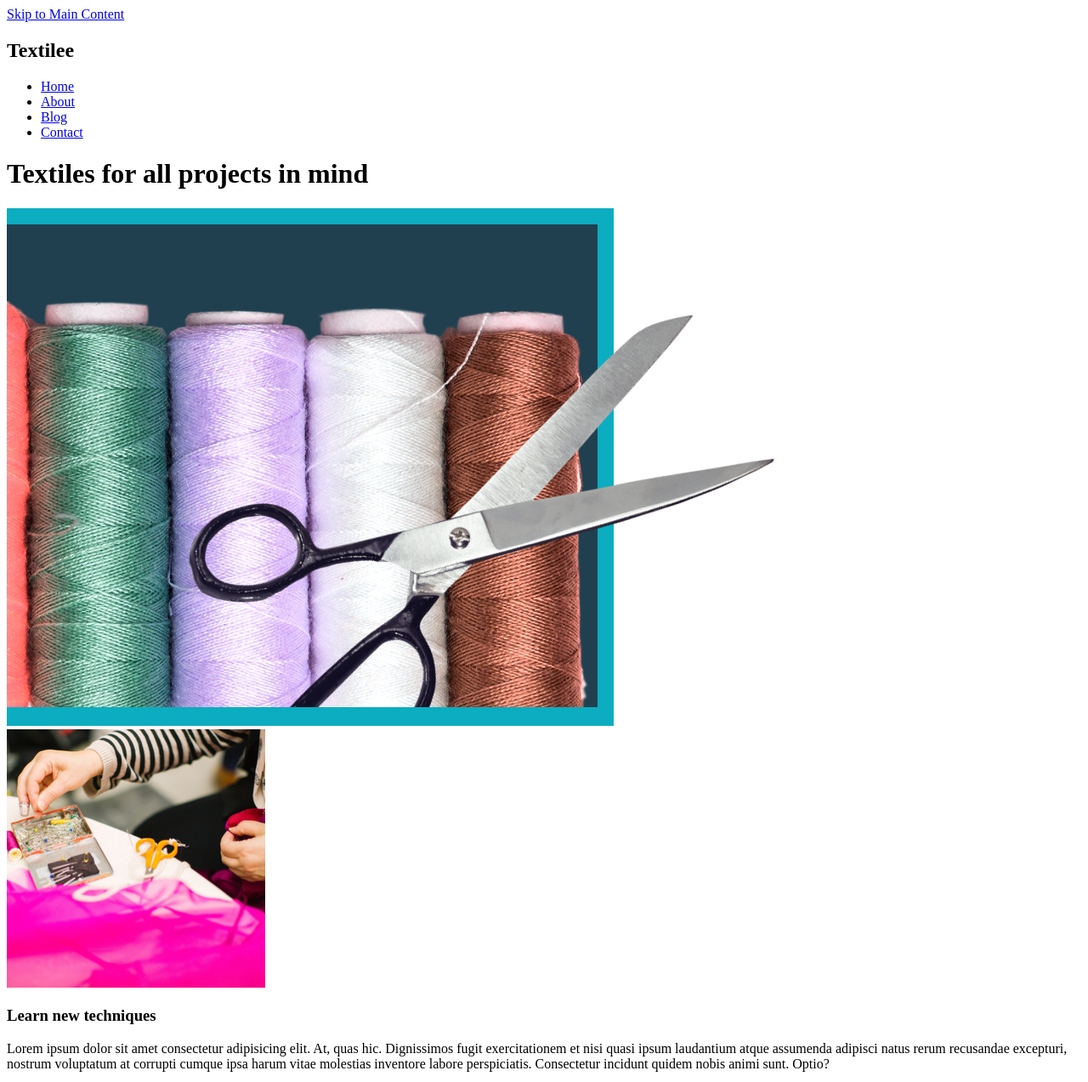
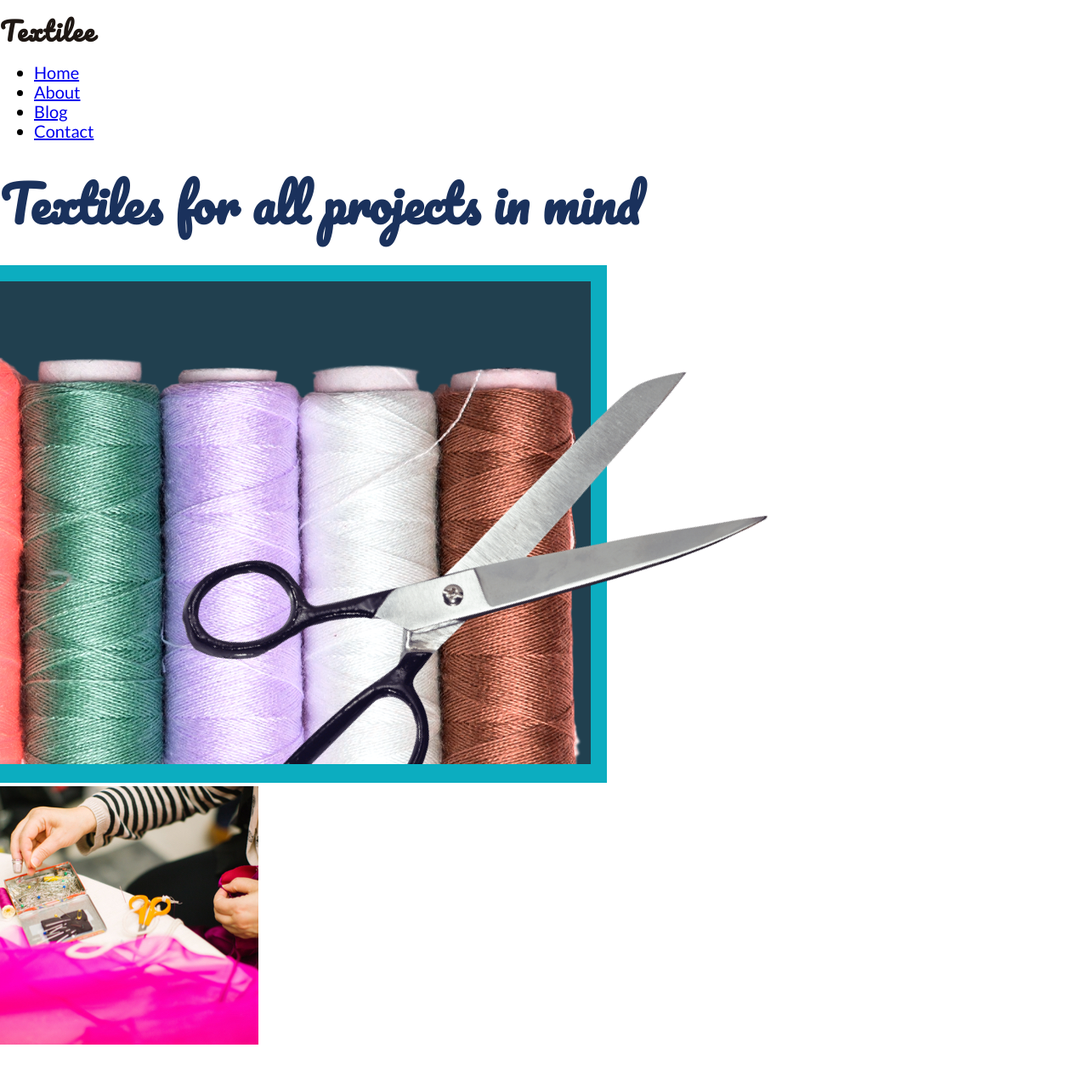
Before and after one commit to esteraolszewski/EsteraOlszewskiProjectOne, a plain HTML site: page index.html in a window 1280 px wide. Shown: the top 1273 px of the page at 85% size. Drawn offline with Linux system fonts and the light colour scheme.

Commit message:
started styling, created some partials :flashlight:

```diff
--- a/index.html
+++ b/index.html
@@ -6,6 +6,7 @@
     <meta name="viewport" content="width=device-width, initial-scale=1.0">
     <title>Textilee</title>
 
+<link rel="stylesheet" href="./styles/sass/styles.css">
 
 </head>
 <body>
@@ -96,12 +97,12 @@
                         <div>
                             <h4>Discover our online market</h4>
                             <p>Lorem ipsum dolor sit amet consectetur adipisicing elit. Illo, maxime doloremque! Ad, praesentium temporibus. Consequatur sed eos neque culpa minima at labore. Aliquid nesciunt voluptatem temporibus impedit itaque, pariatur tenetur ullam iusto ea blanditiis.</p>
-                            <a href="#">read more</a>
+                            <a href="#" class="read">read more</a>
                         </div>
                         <div>
                             <h4>New locations</h4>
                             <p>Lorem ipsum dolor sit amet consectetur adipisicing elit. Illo, maxime doloremque! Ad, praesentium temporibus. Consequatur sed eos neque culpa minima at labore. Aliquid nesciunt voluptatem temporibus impedit itaque, pariatur tenetur ullam iusto ea blanditiis.</p>
-                            <a href="#">read more</a>
+                            <a href="#" class="read">read more</a>
                         </div>
                     <img src="./textilee-assets/right-image.jpg" alt="someone standing with a measuring tape hanging from the neck aligning a pattern on some fabric laying on a table">
                 </div>
@@ -116,7 +117,7 @@
             <section class="search">
                 <h5>Search by style</h5>
                 <p>Lorem ipsum dolor sit amet consectetur adipisicing elit. Omnis impedit cupiditate non ipsum deserunt tempora maiores, expedita dolorem quo voluptas quasi nesciunt illum ipsa doloremque nam? Eum voluptate rem doloribus quam porro at provident necessitatibus, nemo incidunt dolore accusantium ipsa temporibus natus amet nulla! Nisi dolores excepturi suscipit molestias culpa! Nisi, doloremque.</p>
-                <a href="#">find out more</a>
+                <a href="#" class="find">find out more</a>
             </section>
         </div>
     </main>
--- /dev/null
+++ b/styles/sass/partials/_typography.scss
@@ -0,0 +1,62 @@
+@use "./variables";
+
+// Fonts Imported
+
+@import url('https://fonts.googleapis.com/css2?family=Lato:wght@400;700&family=Pacifico&display=swap');
+
+@import url('https://fonts.googleapis.com/css2?family=Lato:wght@400;700&family=Pacifico&display=swap');
+
+
+
+// html {
+//     /* if we set our root element font-size to 125%, then 1 rem = 20px */
+//     font-size: 125%;
+//   }
+
+h1, h2, h3, h4, h5, .darkButton, .read, .find {
+    font-family: variables.$headingFont;
+}
+
+p, .mainMenu {
+    font-family: variables.$otherFont;
+    font-size: 20px;
+
+}
+
+h1, h3, h5 {
+    color: variables.$darkBlue;
+}
+
+h1 {
+    font-size: 58px;
+    line-height: 68px;
+}
+
+h2 {
+    color: variables.$blackOne;
+    font-size: 30px;
+    line-height: 24px;
+    letter-spacing: 1.7px;
+}
+
+h3, h5 {
+    font-size: 43px;
+    line-height: 58px;
+    letter-spacing: 2.7px;
+}
+
+h4 {
+    color: variables.$white;
+    font-size: 40px;
+    line-height: 58px;
+    letter-spacing: 2.5px;
+}
+
+footer, .flexContainer {
+    p {
+        color: variables.$white;
+        font-size: 20px;
+        line-height: 28px;
+        letter-spacing: 2px;
+    }
+}
--- a/styles/sass/partials/_variables.scss
+++ b/styles/sass/partials/_variables.scss
@@ -0,0 +1,19 @@
+
+
+// Colours
+
+$darkBlue: #1A315C;
+$blackOne: #1E1713;
+$skyBlue: #CCEDFB;
+$turquoise: #0CADC0;
+$blackTwo: #161515;
+$white: #FFFFFF;
+
+// Font Families
+
+$headingFont: "Pacifico";
+$otherFont: "Lato";
+
+// Font Size
+
+$baseFontSize: 1rem;
--- a/styles/sass/styles.scss
+++ b/styles/sass/styles.scss
@@ -1,2 +1,3 @@
 @use "./partials/setup";
 @use "./partials/variables";
+@use "./partials/typography";
```
Also changed, not shown: styles/sass/styles.css, 1 other file.
